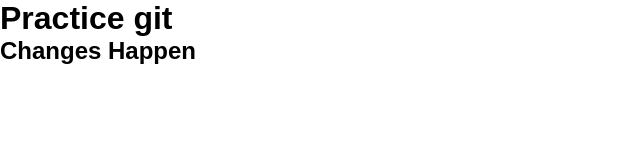
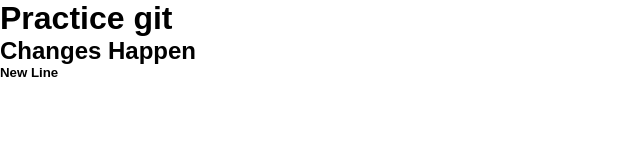
Before and after one commit to Amacode21/Git-Tutorial, a plain HTML site: page index.html in a window 1280 px wide. Shown: the full height of the page, 0-640 px from the left. Drawn offline with Linux system fonts and the light colour scheme.

```diff
--- a/index.html
+++ b/index.html
@@ -15,5 +15,6 @@
   <body>
     <h1>Practice git</h1>
     <h2>Changes Happen</h2>
+    <h5>New Line</h5>
   </body>
 </html>
```
